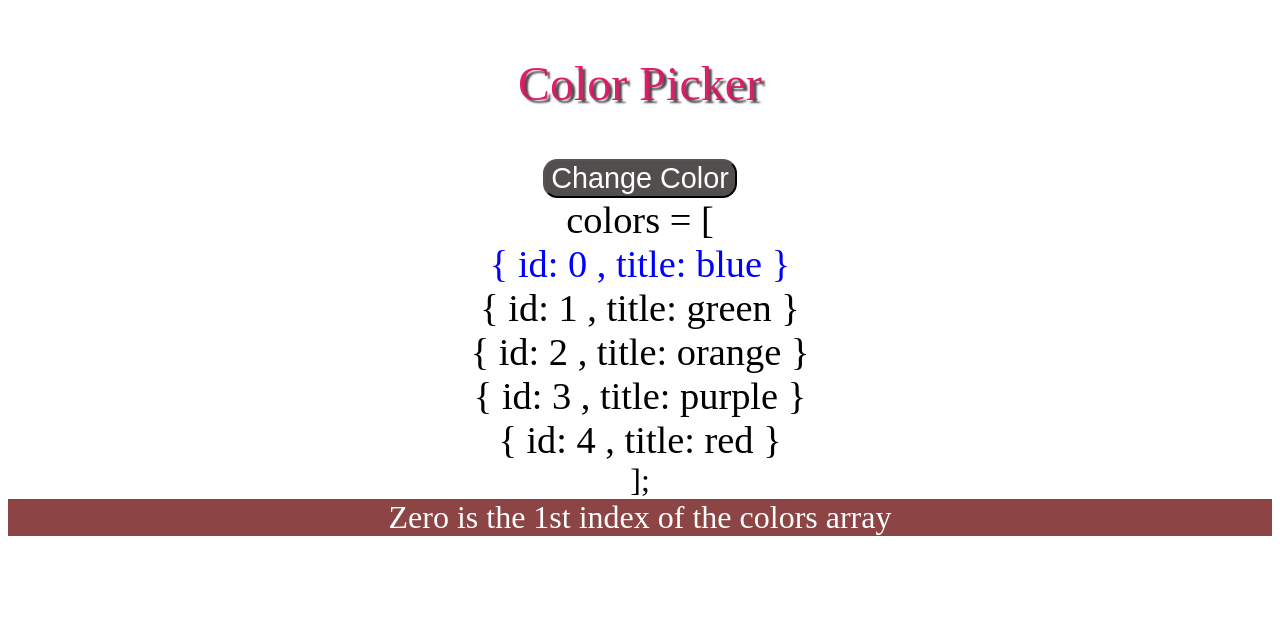
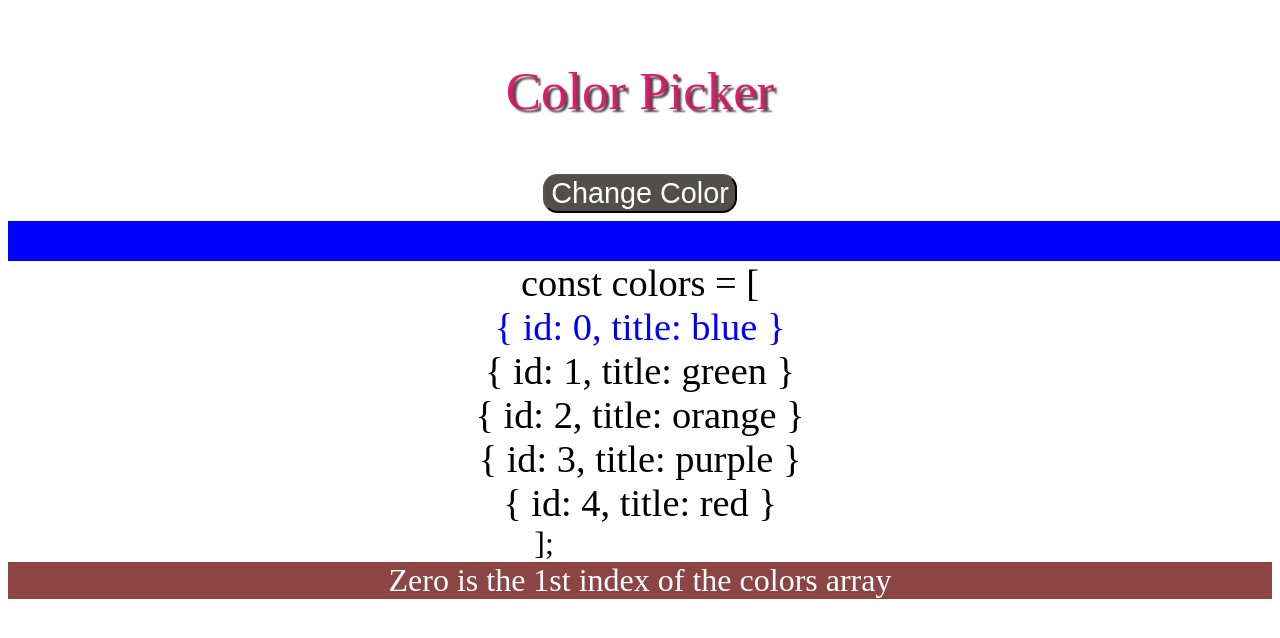
Before and after one commit to Aguadebebe/color-picks, a React (Create React App) app: page / in a window 1280 px wide. Shown: the top 638 px of the page. Built offline with nearby package versions, Linux system fonts and the light colour scheme.

Commit message:
Added a Header component and moved all the other child components except ColorHandler into GrandchildComps

```diff
--- a/src/App.css
+++ b/src/App.css
@@ -5,7 +5,7 @@ body {
 .color-picker {
     Padding: 1em;
     font-family:'Times New Roman', Times, serif;
-    font-size: 3em;
+    font-size: 3.3em;
     color:rgba(217, 20, 99, 0.944);
     text-shadow: 3px 3px 2px rgba(0, 0, 0, 0.7);
 }
@@ -18,6 +18,11 @@ body {
     background-color: rgb(83, 78, 78);
     cursor: pointer;
 }
+.color-box {
+    width: 100vw;
+    height: 5vh;
+    margin-top: 1vh;
+}
 
 .colors-array {
     font-size: 2.4em;
--- a/src/Comps/App.js
+++ b/src/Comps/App.js
@@ -1,3 +1,4 @@
+import Header from "./ChildComps/Header";
 import ColorHandler from "./ChildComps/ColorHandler";
 import '../App.css';
 
@@ -5,11 +6,10 @@ const App = () => {
 
    return (
     <div>
-      <header className="color-picker">Color Picker</header>
-
+      <Header />
       <ColorHandler />
     </div>
   );
-};
+}
 
 export default App;
--- a/src/Comps/ChildComps/ColorHandler.js
+++ b/src/Comps/ChildComps/ColorHandler.js
@@ -1,15 +1,10 @@
-import { useState, useEffect } from "react";
-import ColorPicker from "./ColorPicker";
-import PreviewBox from "./PreviewBox";
+import { useState } from "react";
+import ColorPicker from "../GrandchildComps/ColorPicker";
+import PreviewBox from "../GrandchildComps/PreviewBox";
+import ColorBox from "../GrandchildComps/ColorBox";
 
 const ColorHandler = () => {
     const [currentIndex, setCurrentIndex] = useState(0);
-
-    useEffect(() => {
-      console.log( "The current index is:", currentIndex);
-    }, [currentIndex]);
-
-
 
     const colors = [
         {id: 0, title: "blue"},
@@ -57,6 +52,7 @@ const ColorHandler = () => {
          handleColorPicker={handleColorPicker}
          handleMessagePick={handleMessagePick}
        />
+       <ColorBox color={currentColor}/>
 
        <PreviewBox
       colors={colors}
@@ -69,6 +65,6 @@ const ColorHandler = () => {
     />
      </div>
     );
-};
+}
 
 export default ColorHandler;
--- /dev/null
+++ b/src/Comps/ChildComps/Header.js
@@ -0,0 +1,9 @@
+
+
+const Header = () => {
+    return (
+        <header className="color-picker">Color Picker</header>
+    );
+}
+
+export default Header;
--- /dev/null
+++ b/src/Comps/GrandchildComps/CloseColorsArray.js
@@ -0,0 +1,15 @@
+
+
+const CloseColorsArray = ({ bra2 }) => {
+    return (
+        <div style={{
+            textAlign: "center",
+            paddingRight: "15vw",
+            fontSize: "2em"
+      }}>
+         {bra2}
+        </div>
+    );
+}
+
+export default CloseColorsArray;
--- /dev/null
+++ b/src/Comps/GrandchildComps/ColorBox.js
@@ -0,0 +1,14 @@
+
+
+const ColorBox = ({ color }) => {
+
+    return (
+        <div
+        style={{ backgroundColor: color }}
+        className="color-box"
+        >
+        </div>
+    );
+}
+
+export default ColorBox;
--- a/src/Comps/ChildComps/ColorPicker.js
+++ b/src/Comps/GrandchildComps/ColorPicker.js
@@ -13,6 +13,6 @@ const ColorPicker = ({ handleColorPicker, handleMessagePick }) => {
           </button>
         </div>
     );
-};
+}
 
 export default ColorPicker;
--- /dev/null
+++ b/src/Comps/GrandchildComps/ColorsArrayObjects.js
@@ -0,0 +1,12 @@
+
+
+const ColorsArrayObjects = ({ colors, curly1, curly2, appliedColor }) => {
+    return (
+        <div style={{ color: appliedColor }}>
+          {curly1} id: {colors.id}, title: {colors.title} {curly2}
+        </div>
+    );
+
+}
+
+export default ColorsArrayObjects;
--- /dev/null
+++ b/src/Comps/GrandchildComps/DefineColorsArray.js
@@ -0,0 +1,9 @@
+
+
+const DefineColorsArray = ({ bra1 }) => {
+    return (
+        <div className="colors-array">const colors = {bra1}</div>
+    );
+}
+
+export default DefineColorsArray;
--- a/src/Comps/GrandchildComps/NakedColor.js
+++ /dev/null
@@ -1,12 +0,0 @@
-
-
-const NakedColor = ({ colors, curly1, curly2, appliedColor }) => {
-    return (
-        <div style={{ color: appliedColor }}>
-          {curly1} id: {colors.id} , title: {colors.title} {curly2}
-        </div>
-    );
-
-};
-
-export default NakedColor;
--- a/src/Comps/ChildComps/PreviewBox.js
+++ b/src/Comps/GrandchildComps/PreviewBox.js
@@ -1,6 +1,7 @@
-import NakedColor from "../GrandchildComps/NakedColor";
-import Description from "../GrandchildComps/Description";
-
+import ColorsArrayObjects from "./ColorsArrayObjects";
+import Description from "./Description";
+import DefineColorsArray from "./DefineColorsArray";
+import CloseColorsArray from "./CloseColorsArray";
 const PreviewBox = ({
   colors,
   color,
@@ -18,12 +19,12 @@ const PreviewBox = ({
 
     return (
         <div>
-          <div className="colors-array">colors = {bra1}</div>
+            <DefineColorsArray  bra1={bra1} />
             <div className="colors-array">
                 {colors.map((colorItem, index) => {
                   const appliedColor = index === currentIndex ? color : "black"; // applys color only to the currentIndex
                   return (
-                   <NakedColor
+                   <ColorsArrayObjects
                     key={colorItem.id}
                     colors={colorItem}
                     curly1={curly1}
@@ -34,7 +35,7 @@ const PreviewBox = ({
                   );
               })}
             </div>
-          <div style={{ textAlign: "center", fontSize: "2em" }}>{bra2}</div>
+            <CloseColorsArray  bra2={bra2} />
           <div>
            {message && (
             <Description
@@ -46,6 +47,6 @@ const PreviewBox = ({
         </div>
 
     );
-};
+}
 
 export default PreviewBox;
```
